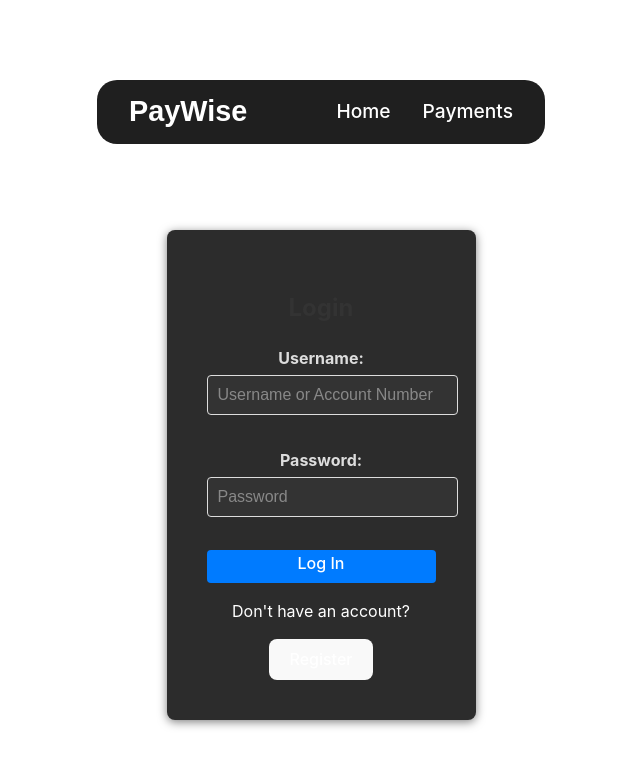
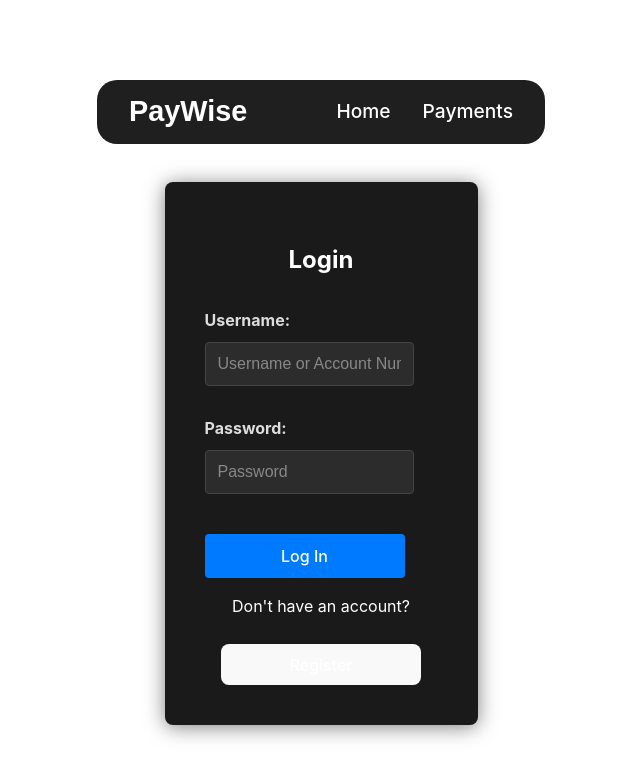
Before and after one commit to ST10072411/APDS7311POE, a React (Vite) app in the folder Frontend/vite-project/: page /login in a window 1280 px wide. Shown: the top 778 px of the page, without its empty margins (319-959 px from the left). Built offline with nearby package versions, Linux system fonts and the light colour scheme.

Commit message:
Fixed the UI for the register and the login page

```diff
--- a/Frontend/vite-project/src/components/css/Login.css
+++ b/Frontend/vite-project/src/components/css/Login.css
@@ -1,65 +1,74 @@
 /* Login.css */
 .login-container {
   max-width: 400px;
-  margin-top: 50px;
+  margin: 50px auto;
   padding: 40px;
-  background-color: #2c2c2c; /* Dark background */
+  background-color: #1a1a1a; /* Dark background */
   border-radius: 8px;
-  box-shadow: 0 2px 10px rgba(0, 0, 0, 0.5); /* Darker shadow */
-  color: #fff; /* Light text color */
+  box-shadow: 0 2px 20px rgba(0, 0, 0, 0.5);
+  color: #fff;
 }
 
 h2 {
   text-align: center;
-  margin-bottom: 20px;
-  color: #fff; /* Light text color for heading */
+  margin-bottom: 30px;
+  color: #fff; /* White heading */
 }
 
 .input-group {
-  margin-bottom: 23px;
+  width: 90%; /* Reduced from 100% to 90% */
+  margin-bottom: 25px;
+  display: flex;
+  flex-direction: column;
+  align-items: flex-start; /* Changed from center to flex-start */
 }
 
 label {
   display: block;
-  margin-bottom: 5px;
+  margin-bottom: 8px;
   font-weight: bold;
-  color: #ddd; /* Light text for labels */
+  color: #ddd;
+  align-self: flex-start;
 }
 
 input {
   width: 100%;
-  padding: 10px;
+  padding: 12px;
   font-size: 16px;
-  border: 1px solid #555; /* Darker border */
-  background-color: #333; /* Dark input background */
-  color: #fff; /* Light input text */
+  border: 1px solid #444;
+  background-color: #2c2c2c; /* Dark input background */
+  color: #fff;
   border-radius: 4px;
-
+  box-sizing: border-box;
 }
 
 input::placeholder {
-  color: #888; /* Placeholder color */
+  color: #888;
 }
 
 .login-button {
   width: 100%;
-  padding: 10px;
+  max-width: 200px; /* Limit button width */
+  padding: 12px;
   font-size: 16px;
   color: #fff;
-  background-color: #007bff; /* Primary button color */
+  background-color: #007bff;
   border: none;
   border-radius: 4px;
   cursor: pointer;
-  padding-top: 3px;
+  transition: background-color 0.3s;
+  margin: flex-start; /* Center the button */
+  display: block;
+  align-self: flex-start; /* Center the button */
 }
 
 .login-button:hover {
-  background-color: #0056b3; /* Darker hover color */
+  background-color: #0056b3;
 }
 
 .error-message {
-  color: #ff4d4d; /* Light red color for error messages */
+  color: #ff4d4d;
   font-size: 14px;
   text-align: center;
-  margin-bottom: 10px;
+  margin-bottom: 15px;
 }
--- a/Frontend/vite-project/src/components/css/Register.css
+++ b/Frontend/vite-project/src/components/css/Register.css
@@ -1,37 +1,81 @@
 .register-container {
   max-width: 400px;
-  margin: 0 auto;
-  padding: 20px;
-  box-shadow: 0 0 10px rgba(0, 0, 0, 0.1);
-  border-radius: 5px;
+  margin: 50px auto;
+  padding: 40px;
+  background-color: #1a1a1a; /* Dark background */
+  box-shadow: 0 0 20px rgba(0, 0, 0, 0.3);
+  border-radius: 8px;
 }
 
 h2 {
   text-align: center;
-  color: #333;
+  color: #ffffff; /* White heading */
+  margin-bottom: 30px;
 }
 
 form {
   display: flex;
   flex-direction: column;
+  align-items: flex-start; /* Changed from center to flex-start */
+  width: 100%;
+}
+
+.input-group {
+  width: 90%; /* Reduced from 100% to 90% */
+  margin-bottom: 25px; /* Increased from 20px to 25px */
+  display: flex;
+  flex-direction: column;
+  align-items: flex-start; /* Changed from center to flex-start */
+}
+
+label {
+  display: block;
+  margin-bottom: 10px; /* Increased from 8px to 10px */
+  font-weight: bold;
+  color: #ddd;
+  align-self: flex-start;
 }
 
 input {
-  margin-bottom: 10px;
-  padding: 10px;
-  border: 1px solid #ddd;
+  width: 100%;
+  padding: 12px;
+  background-color: #2c2c2c; /* Darker input background */
+  border: 1px solid #444;
   border-radius: 4px;
+  color: #ffffff; /* White text */
+  font-size: 16px;
+  box-sizing: border-box;
+  margin-bottom: 5px; /* Added small margin at the bottom of each input */
+}
+
+input::placeholder {
+  color: #888;
 }
 
 button {
-  padding: 10px;
+  width: 100%;
+  max-width: 200px; /* Limit button width */
+  padding: 12px;
   background-color: #007bff;
   color: white;
   border: none;
   border-radius: 4px;
   cursor: pointer;
+  font-size: 16px;
+  transition: background-color 0.3s;
+  align-self: center; /* Center the button */
+  margin-top: 10px; /* Added margin-top to create space above the button */
 }
 
 button:hover {
   background-color: #0056b3;
 }
+
+.error-message {
+  color: #ff4d4d;
+  font-size: 14px;
+  text-align: center;
+  align-self: center;
+  margin-bottom: 15px;
+  width: 100%;
+}
```
